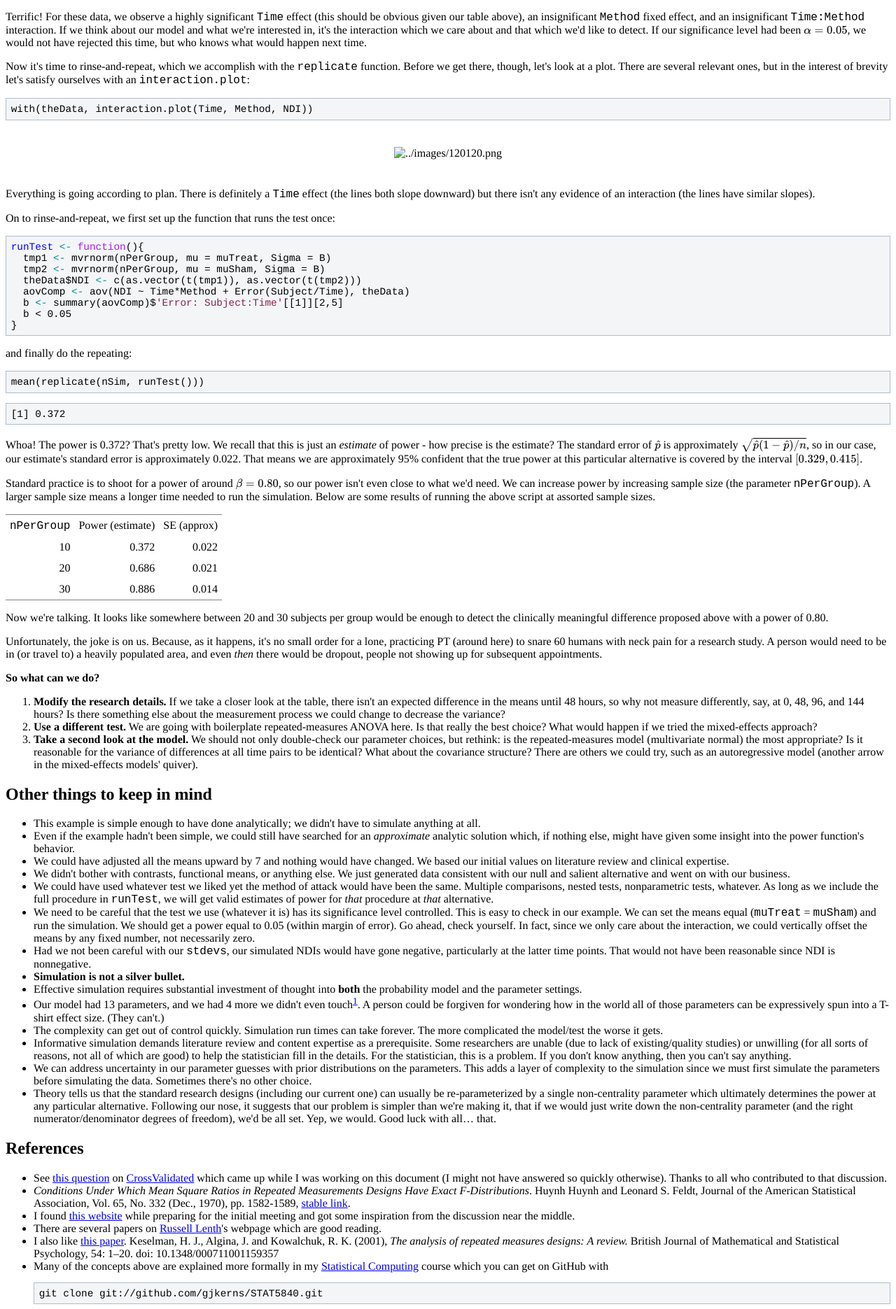
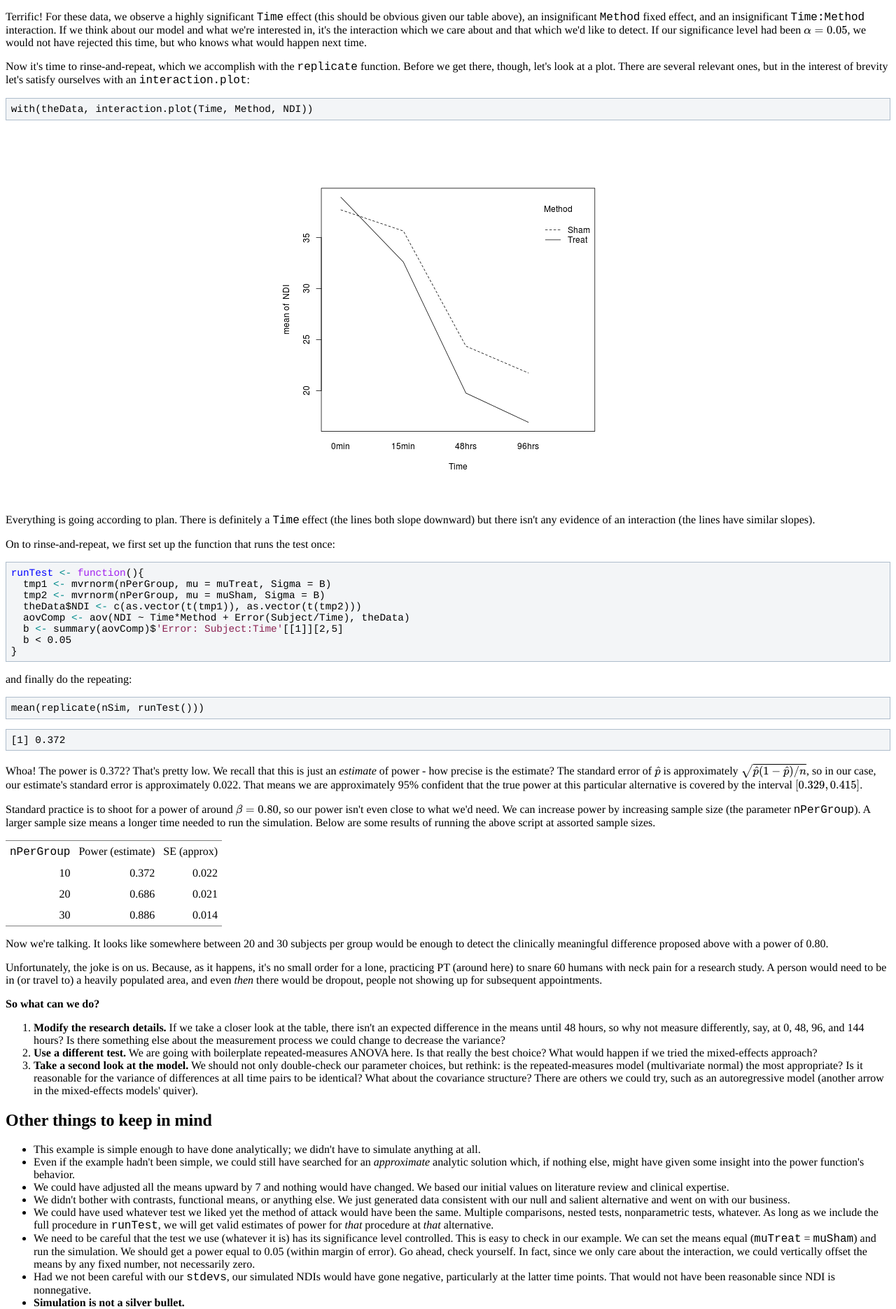
Before and after one commit to gjkerns/gjkerns.github.io, a Jekyll site: the page built from _posts/2012-01-20-power-sample-size.html, in a window 1280 px wide. Shown: the part 2687-4558 px from the top of the page at 70% size. Built offline with Jekyll 4.4.1, drawn with Linux system fonts in a browser that asks for light colours; formulas are drawn with MathJax 3; comment, search, counter and statistics services are not loaded.

Commit message:
Update _posts/2012-01-20-power-sample-size.html

```diff
--- a/_posts/2012-01-20-power-sample-size.html
+++ b/_posts/2012-01-20-power-sample-size.html
@@ -231,7 +231,7 @@ Now it's time to rinse-and-repeat, which we accomplish with the <code>replicate<
 
 <div id="fig-interaction-plot" class="figure">
 <p>
-<img src="../images/120120.png"  alt="../images/120120.png" />
+<img src="/images/120120.png"  alt="/images/120120.png" />
 </p>
 </div>
 <p>
```
